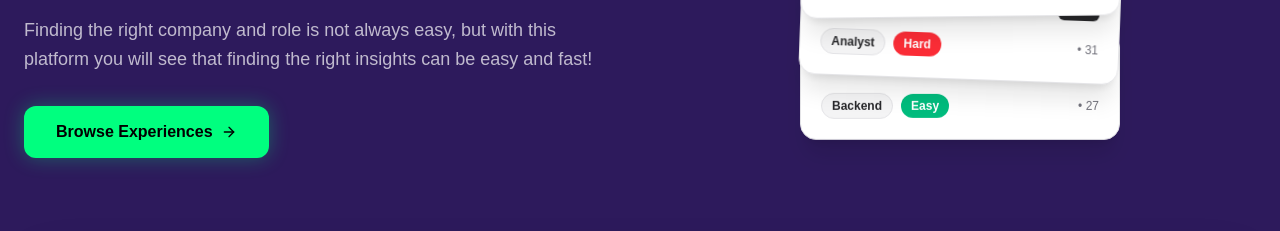
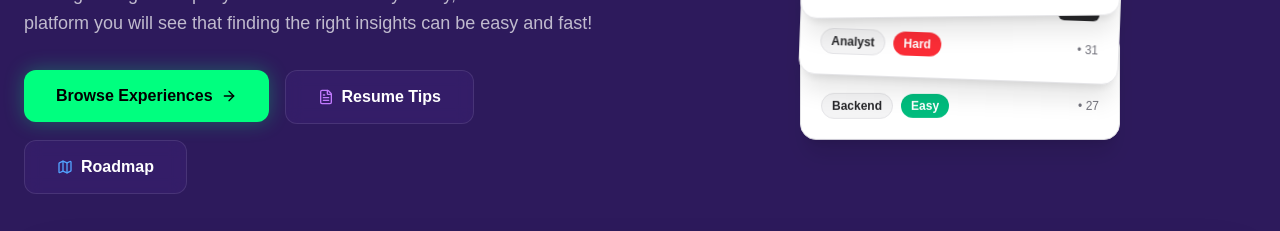
Before and after one commit to Manoj1832/placement-hub, a Next.js app: page / in a window 1280 px wide. Shown: the part 342-573 px from the top of the page. Built offline with nearby package versions, Linux system fonts and the light colour scheme; no server answers.

Commit message:
Fix type errors and update auth flow

```diff
--- a/app/page.tsx
+++ b/app/page.tsx
@@ -44,12 +44,26 @@ export default function HomePage() {
               <p className="text-sm sm:text-base md:text-lg text-white/70 mb-6 sm:mb-8 leading-relaxed font-light">
                 Finding the right company and role is not always easy, but with this platform you will see that finding the right insights can be easy and fast!
               </p>
+              <div className="flex flex-wrap gap-3 sm:gap-4">
                 <Link href="/browse">
                   <button className="text-sm sm:text-base font-semibold bg-[#00FF7F] text-black px-6 sm:px-8 py-3 sm:py-3.5 rounded-xl hover:bg-[#00e673] transition shadow-[0_0_20px_rgba(0,255,127,0.3)] inline-flex items-center gap-2">
                     Browse Experiences
                     <ArrowRight className="w-4 h-4" />
                   </button>
                 </Link>
+                <Link href="/resume-tips">
+                  <button className="text-sm sm:text-base font-semibold bg-[#392070]/60 backdrop-blur text-white border border-white/10 px-6 sm:px-8 py-3 sm:py-3.5 rounded-xl hover:bg-[#392070] hover:border-white/20 transition inline-flex items-center gap-2">
+                    <FileText className="w-4 h-4 text-purple-400" />
+                    Resume Tips
+                  </button>
+                </Link>
+                <Link href="/roadmap">
+                  <button className="text-sm sm:text-base font-semibold bg-[#392070]/60 backdrop-blur text-white border border-white/10 px-6 sm:px-8 py-3 sm:py-3.5 rounded-xl hover:bg-[#392070] hover:border-white/20 transition inline-flex items-center gap-2">
+                    <Map className="w-4 h-4 text-blue-400" />
+                    Roadmap
+                  </button>
+                </Link>
+              </div>
             </div>
             <div className="relative h-[300px] sm:h-[350px] md:h-[450px] flex items-center justify-center animate-in fade-in zoom-in duration-1000">
               <FloatingCards />
```
Lines whose indentation alone changed are shown as unchanged.
